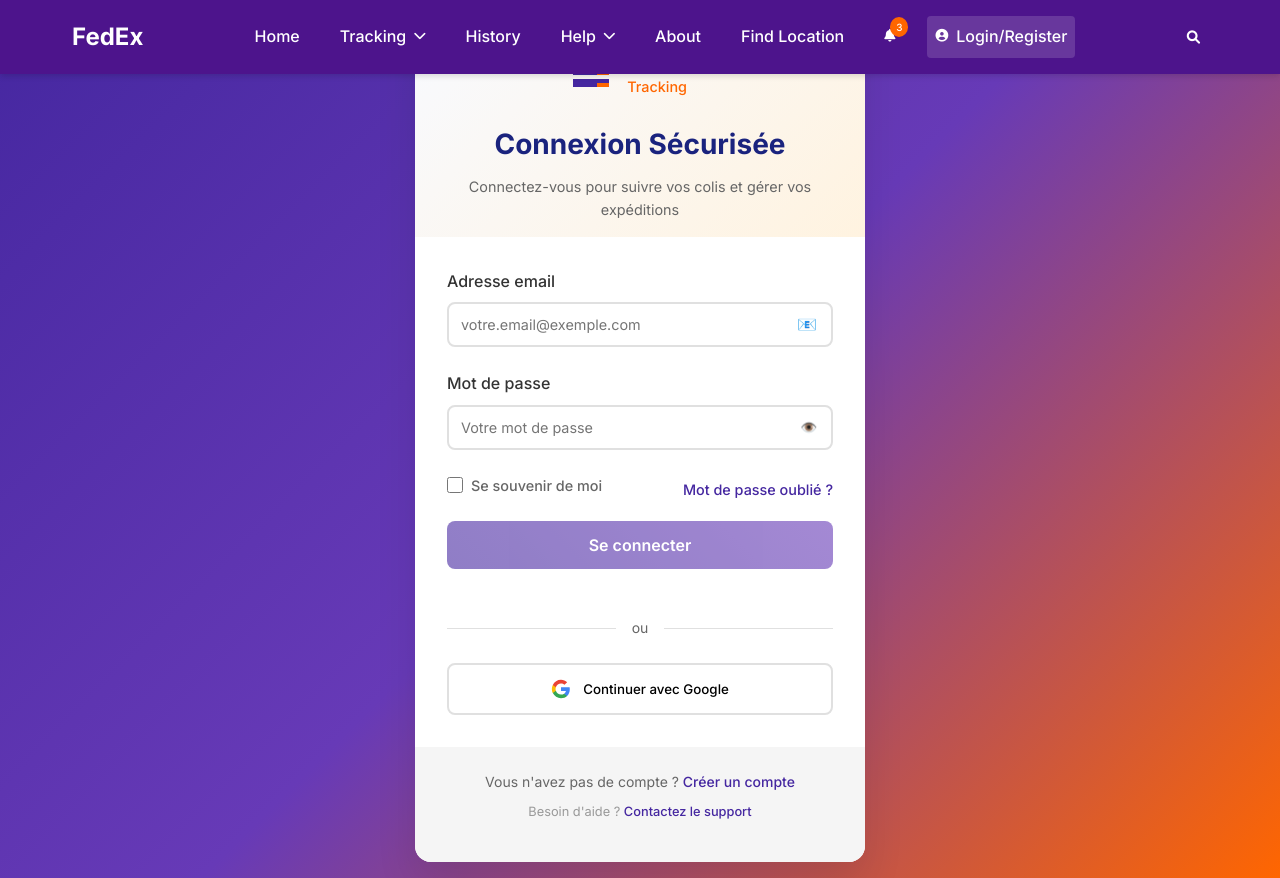
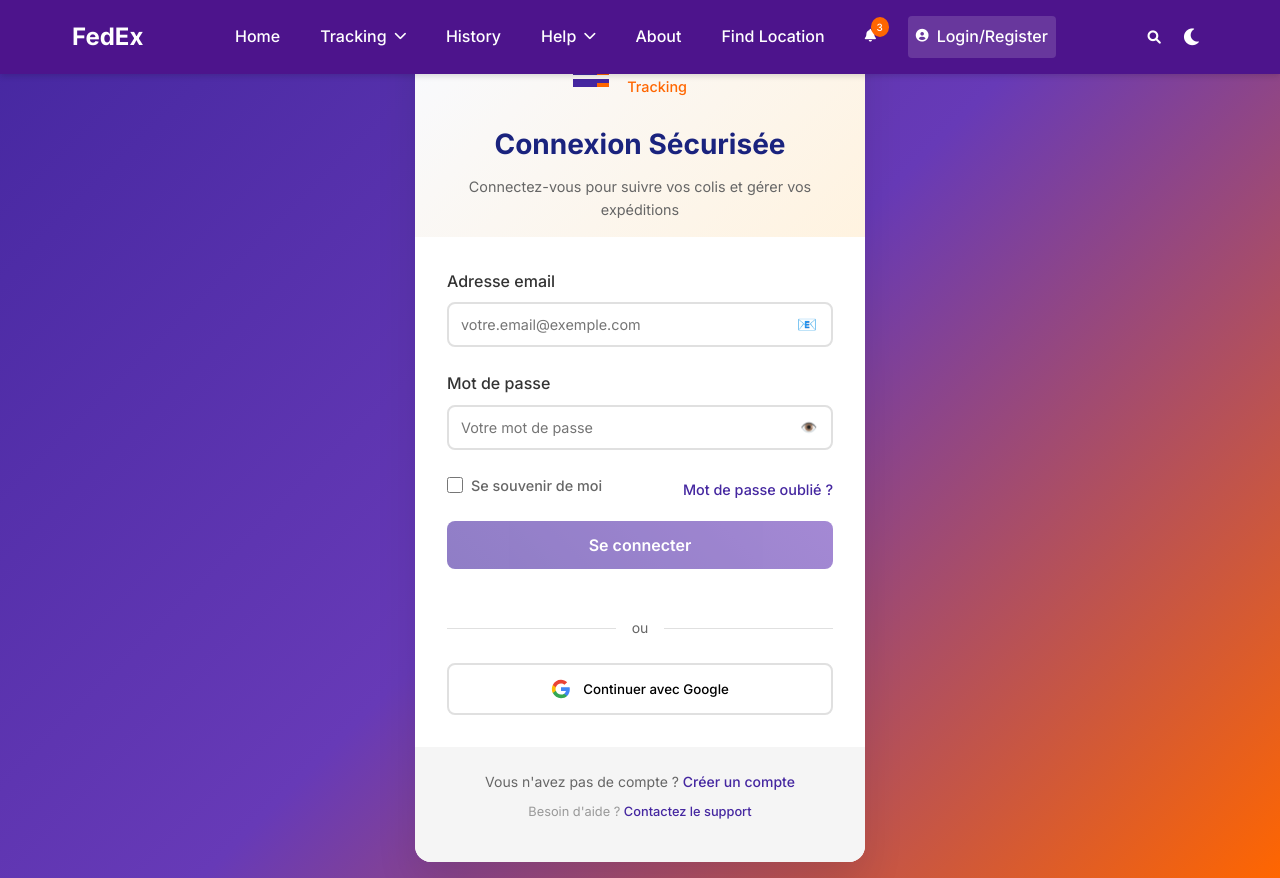
Before and after one commit to Saber13110/nouveau, an Angular app: page /auth/login in a window 1280 px wide. Built offline with nearby package versions, Linux system fonts and the light colour scheme.

Commit message:
feat: add dark theme toggle

```diff
--- a/src/app/shared/components/navbar/navbar.component.html
+++ b/src/app/shared/components/navbar/navbar.component.html
@@ -89,6 +89,7 @@
           <i class="fas fa-search"></i>
         </button>
         <input *ngIf="showSearch" type="text" class="search-input" placeholder="Rechercher..." />
+        <app-theme-toggle></app-theme-toggle>
       </div>
     </nav>
   </header>
--- a/src/app/shared/components/navbar/navbar.component.scss
+++ b/src/app/shared/components/navbar/navbar.component.scss
@@ -198,6 +198,10 @@
     align-items: center;
     gap: 0.5rem;
 
+    app-theme-toggle {
+      color: white;
+    }
+
     .search-btn {
       background: none;
       border: none;
--- a/src/app/shared/components/navbar/navbar.component.ts
+++ b/src/app/shared/components/navbar/navbar.component.ts
@@ -2,6 +2,7 @@
 import { CommonModule } from '@angular/common';
 import { RouterModule } from '@angular/router';
 import { FormsModule } from '@angular/forms';
+import { ThemeToggleComponent } from '../theme-toggle/theme-toggle.component';
 import { Router, NavigationEnd } from '@angular/router';
 import { Subscription } from 'rxjs';
 import { filter } from 'rxjs/operators';
@@ -9,7 +10,7 @@
 @Component({
   selector: 'app-navbar',
   standalone: true,
-  imports: [CommonModule, RouterModule, FormsModule],
+  imports: [CommonModule, RouterModule, FormsModule, ThemeToggleComponent],
   templateUrl: './navbar.component.html',
   styleUrls: ['./navbar.component.scss']
 })
--- /dev/null
+++ b/src/app/shared/components/theme-toggle/theme-toggle.component.html
@@ -0,0 +1,3 @@
+<button class="theme-toggle-btn" (click)="toggleTheme()">
+  <i class="fas" [class.fa-moon]="!isDark" [class.fa-sun]="isDark"></i>
+</button>
--- /dev/null
+++ b/src/app/shared/components/theme-toggle/theme-toggle.component.scss
@@ -0,0 +1,10 @@
+.theme-toggle-btn {
+  background: none;
+  border: none;
+  color: inherit;
+  cursor: pointer;
+  font-size: 1.2rem;
+  display: flex;
+  align-items: center;
+  justify-content: center;
+}
--- /dev/null
+++ b/src/app/shared/components/theme-toggle/theme-toggle.component.ts
@@ -0,0 +1,23 @@
+import { Component } from '@angular/core';
+import { CommonModule } from '@angular/common';
+
+@Component({
+  selector: 'app-theme-toggle',
+  standalone: true,
+  imports: [CommonModule],
+  templateUrl: './theme-toggle.component.html',
+  styleUrls: ['./theme-toggle.component.scss']
+})
+export class ThemeToggleComponent {
+  isDark = false;
+
+  toggleTheme(): void {
+    this.isDark = !this.isDark;
+    const body = document.body;
+    if (this.isDark) {
+      body.classList.add('dark-theme');
+    } else {
+      body.classList.remove('dark-theme');
+    }
+  }
+}
--- a/src/styles.scss
+++ b/src/styles.scss
@@ -39,13 +39,28 @@
     --transition: all 0.2s cubic-bezier(0.4, 0, 0.2, 1);
     --border-radius: 8px;
     --border-radius-lg: 12px;
+
+    /* Light/Dark theme tokens */
+    --background-color: #f5f7fa;
+    --surface-color: #ffffff;
+    --text-color: var(--gray-900);
+    --background-color-dark: #1f2937;
+    --surface-color-dark: #374151;
+    --text-color-dark: var(--gray-100);
+}
+
+.dark-theme {
+    --background-color: var(--background-color-dark);
+    --surface-color: var(--surface-color-dark);
+    --text-color: var(--text-color-dark);
+    color-scheme: dark;
 }
 
 /* Styles de base globaux */
 body {
     font-family: 'Inter', -apple-system, BlinkMacSystemFont, sans-serif;
-    background-color: #f5f7fa;
-    color: var(--gray-900);
+    background-color: var(--background-color);
+    color: var(--text-color);
     line-height: 1.6;
     font-size: 16px;
     margin: 0;
@@ -112,7 +127,7 @@
 }
 
 .card {
-    background: white;
+    background: var(--surface-color);
     border-radius: var(--border-radius-lg);
     box-shadow: var(--shadow);
     transition: all 0.3s ease;
@@ -248,7 +263,7 @@
 }
 
 .modal-content {
-    background: white;
+    background: var(--surface-color);
     border-radius: var(--border-radius-lg);
     box-shadow: var(--shadow-xl);
     overflow: hidden;
```
